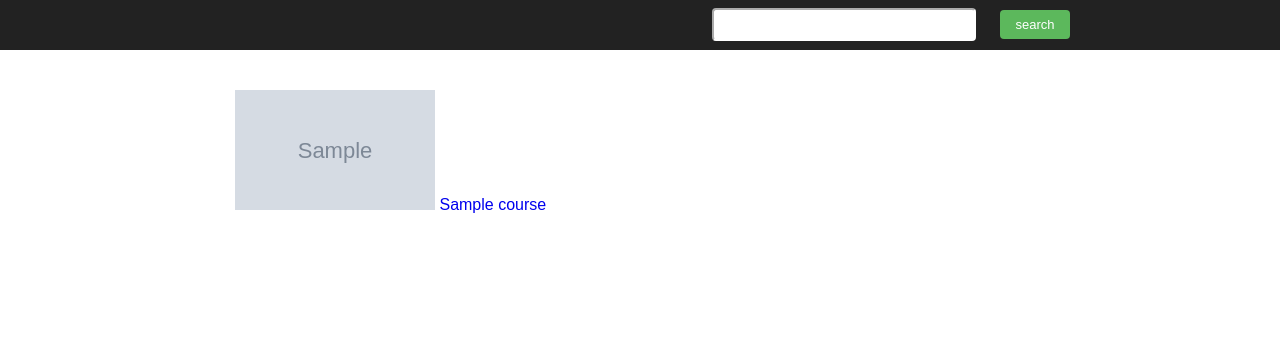
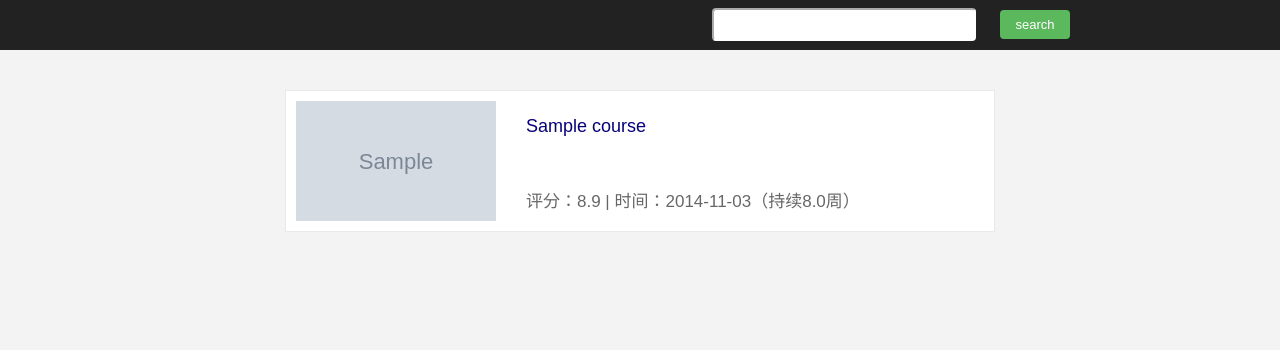
Before and after one commit to lukangping/moocsearch, a Django app: template moocweb/moocweb/templates/results.html in a window 1280 px wide. Shown: the top 350 px of the page. Run offline with Django 3.2, Linux system fonts and the light colour scheme; the template is opened without the code that fills it: most values are stand-ins (such as "Sample title", 1, 10 or a date in 2020); grey boxes marked "Sample" are stand-in pictures; some libraries are stand-ins or nearby versions.

Commit message:
style of results.

```diff
--- a/moocweb/moocweb/static/css/examples.css
+++ b/moocweb/moocweb/static/css/examples.css
@@ -51,6 +51,7 @@ body{
 	font-family: arial,helvetica;
 	color: #333;
 	color: rgba(0,0,0,0.5);
+	background-color: #f3f3f3;
 }
 .wrap{
 	margin-left: auto;
@@ -397,10 +398,35 @@ p{
 }
 
 .results .item {
-	margin: 30px;
+	margin: 10px 80px;
+	background-color: #FFF;
+	border: 1px solid #e9e9e9;
+	height: 140px;
+}
+
+.results .item a {
+	text-decoration: none;
+color: #07027B;
+font: inherit;
+font-size: 18px;
+float: left;
+margin-top: 25px;
+margin-left: 20px;
+width: 468px;
+}
+
+.results .item span {
+	color: #666;
+font: inherit;
+font-size: 17px;
+float: left;
+margin-top: 50px;
+margin-left: 20px;
 }
 
 .results img {
 	width: 200px;
 	height: 120px;
+	margin: 10px;
+	float: left;
 }
--- a/moocweb/moocweb/static/css/style.css
+++ b/moocweb/moocweb/static/css/style.css
@@ -2,7 +2,7 @@ body {
 	min-height: 100px;
 	cursor: default;
 	min-width: 940px;
-	/*background-color: #333*/
+	/*background-color: #f3f3f3;*/
 }
 
 header {
--- a/moocweb/moocweb/templates/results.html
+++ b/moocweb/moocweb/templates/results.html
@@ -2,7 +2,7 @@
 <html>
 <head>
 	<meta http-equiv="Content-Type" content="text/html; charset=utf-8" />
-	<title> {{keywords}} | MOOC Search 慕课搜索</title>
+	<title> {{keywords}} | MOOC Search | 慕课搜索</title>
 	<meta name="description" content="{{keywords}}相关的公开课,还在为找不到满意的公开课而烦恼么，试试mooc search，慕课搜索是目前最专业的mooc搜索网站。" />
 	<meta name="keywords"  content="{{keywords}},mooc,search,慕课搜索,mooc 慕课,MOOC中文,mooc搜索,公开课" />
 
@@ -46,6 +46,7 @@
 			<div class="item">
 				<img src="{{ course.image }}">
 				<a href="{{ course.link }}">{{ course.title }}</a>
+				<span>评分：8.9  |  时间：2014-11-03（持续8.0周）</span>
 			</div>
 		{% endfor %}
 	</div>
```
Also changed, not shown: 1 other file.
